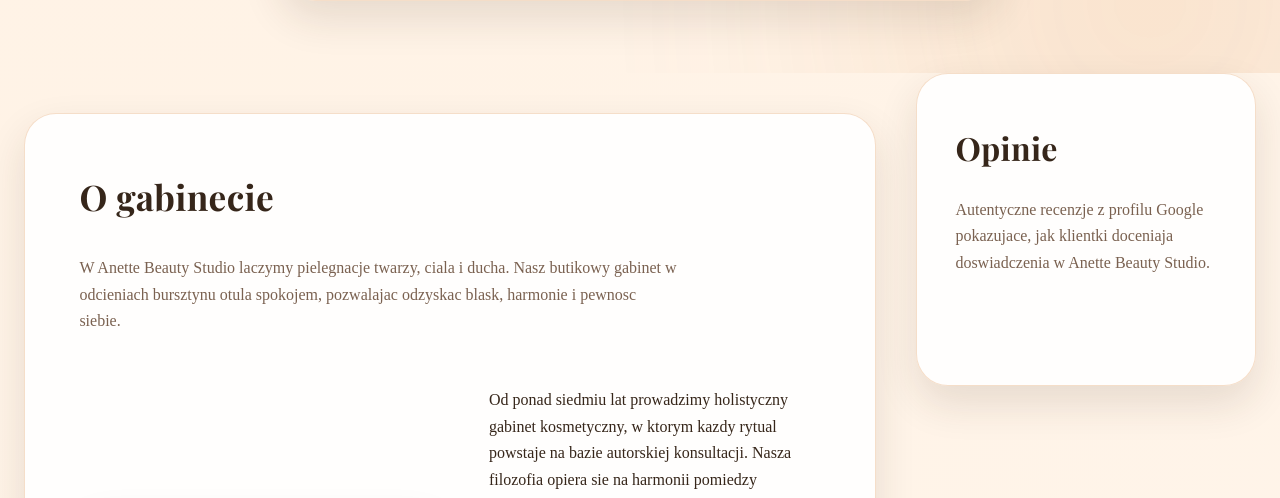
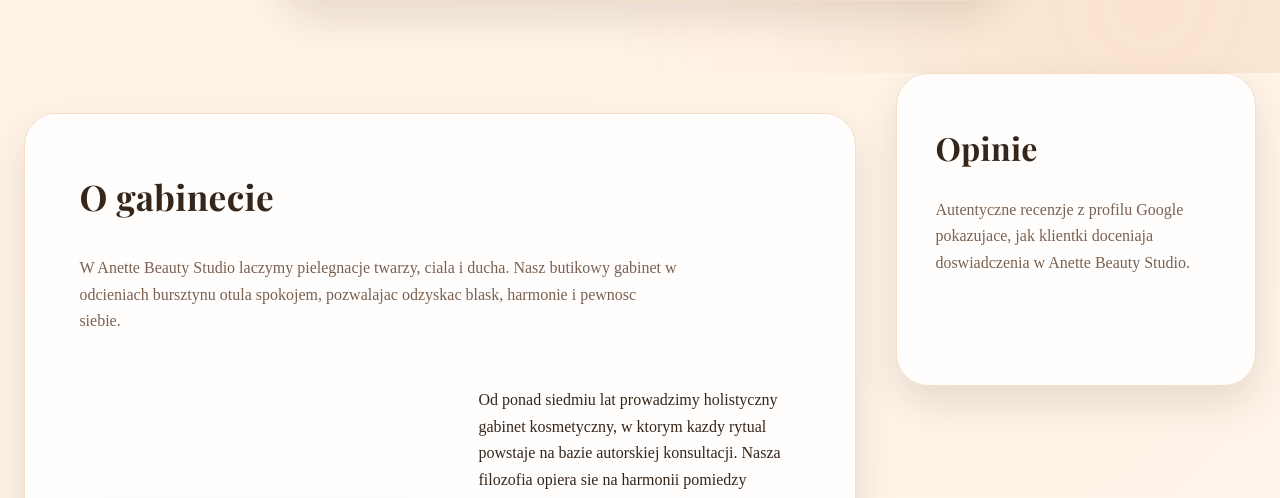
Before and after one commit to htowerpl/anette, a PHP site: page / in a window 1280 px wide. Shown: the part 776-1274 px from the top of the page. Run offline with PHP 8.4, Linux system fonts and the light colour scheme; some libraries are stand-ins or nearby versions; some web fonts are replaced.

Commit message:
Fix reviews sidebar layout

```diff
--- a/styles.css
+++ b/styles.css
@@ -201,13 +201,13 @@
   max-width: 1280px;
   margin: 0 auto;
   padding: 0 1.5rem 4.5rem;
-  display: flex;
+  display: grid;
+  grid-template-columns: minmax(0, 1fr) 360px;
   gap: 2.5rem;
-  align-items: flex-start;
+  align-items: start;
 }
 
 main {
-  flex: 1 1 0;
   padding-top: 2.5rem;
 }
 
@@ -229,10 +229,10 @@
 }
 
 .sidebar {
-  flex: 0 0 340px;
+  width: 100%;
   position: sticky;
   top: 6rem;
-  align-self: stretch;
+  align-self: start;
 }
 
 .sidebar-panel {
@@ -526,15 +526,14 @@
   }
 }
 
-@media (max-width: 1080px) {
+@media (max-width: 960px) {
   .page-body {
-    flex-direction: column;
+    grid-template-columns: 1fr;
     padding: 0 1.5rem 3.5rem;
   }
 
   .sidebar {
     position: static;
-    width: 100%;
   }
 }
 
```
Also changed, not shown: index.html (indentation only).
